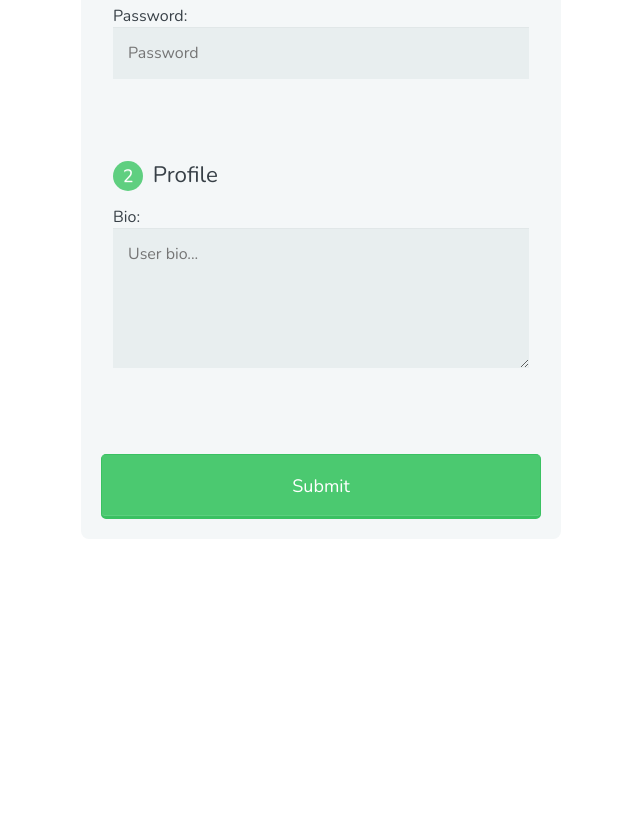
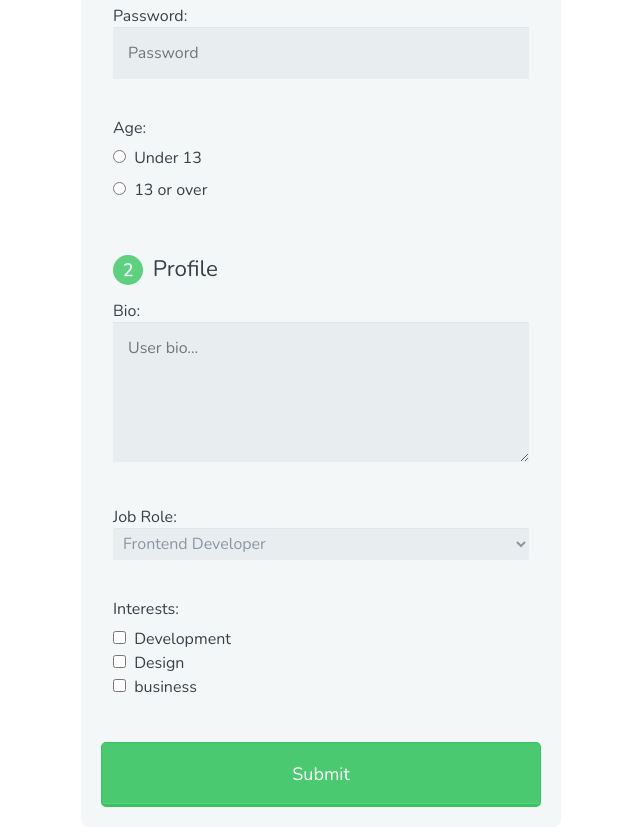
Before and after one commit to clintonhays/practice-dump, a plain HTML site: page Practice Files/forms practice/index.html in a window 1280 px wide. Shown: the part 360-1197 px from the top of the page, without its empty margins (319-959 px from the left). Before the commit the page ends 909 px from the top, so only its background shows below. Drawn offline with nearby package versions, Linux system fonts and the light colour scheme.

Commit message:
add select, radio, and checkboxes

```diff
--- a/Practice Files/forms practice/css/main.css
+++ b/Practice Files/forms practice/css/main.css
@@ -1,4 +1,6 @@
-*, *:before, *:after {
+*,
+*:before,
+*:after {
   -moz-box-sizing: border-box;
   -webkit-box-sizing: border-box;
   box-sizing: border-box;
@@ -34,7 +36,7 @@ input[type="time"],
 input[type="url"],
 textarea,
 select {
-  background: rgba(255,255,255,0.1);
+  background: rgba(255, 255, 255, 0.1);
   border: none;
   font-size: 16px;
   height: auto;
@@ -44,12 +46,13 @@ select {
   width: 100%;
   background-color: #e8eeef;
   color: #8a97a0;
-  box-shadow: 0 1px 0 rgba(0,0,0,0.03) inset;
+  box-shadow: 0 1px 0 rgba(0, 0, 0, 0.03) inset;
   margin-bottom: 30px;
 }
 
 input[type="radio"],
 input[type="checkbox"] {
+  display: inline;
   margin: 0 4px 8px 0;
 }
 
@@ -61,7 +64,7 @@ select {
 
 button {
   padding: 19px 39px 18px 39px;
-  color: #FFF;
+  color: #fff;
   background-color: #4bc970;
   font-size: 18px;
   text-align: center;
@@ -70,7 +73,7 @@ button {
   width: 100%;
   border: 1px solid #3ac162;
   border-width: 1px 1px 3px;
-  box-shadow: 0 -1px 0 rgba(255,255,255,0.1) inset;
+  box-shadow: 0 -1px 0 rgba(255, 255, 255, 0.1) inset;
   margin-bottom: 10px;
 }
 
@@ -104,14 +107,12 @@ label.light {
   margin-right: 4px;
   line-height: 30px;
   text-align: center;
-  text-shadow: 0 1px 0 rgba(255,255,255,0.2);
+  text-shadow: 0 1px 0 rgba(255, 255, 255, 0.2);
   border-radius: 100%;
 }
 
 @media screen and (min-width: 480px) {
-
   form {
     max-width: 480px;
   }
-
 }
--- a/Practice Files/forms practice/index.html
+++ b/Practice Files/forms practice/index.html
@@ -32,6 +32,18 @@
             <input type="password" name="user_password" id="password" placeholder="Password">
           </label>
 
+          <label>Age:</label>
+          <label for="under_13">
+            <input class="light" type="radio" name="user_age" id="under_13" value="under_13">
+            Under 13
+          </label>
+
+          <label for="over_13">
+            <input class="light" type="radio" name="user_age" id="over_13" value="over_13">
+            13 or over
+          </label>
+
+
         </fieldset>
 
         <fieldset>
@@ -42,6 +54,46 @@
             <textarea name="user_bio" id="bio" cols="30" rows="5" placeholder="User bio..."></textarea>
           </label>
 
+          <label for="job">
+            Job Role:
+            <select name="user_job" id="job">
+              <optgroup label="Web Development">
+                <option value="frontend_developer">Frontend Developer</option>
+                <option value="php_developer">PHP Developer</option>
+                <option value="python_developer">Python Developer</option>
+                <option value="rails_developer">Rails Developer</option>
+                <option value="web_designer">Web Designer</option>
+                <option value="wordpress_developer">Wordpress Developer</option>
+              </optgroup>
+              <optgroup label="Mobile Developer">
+                <option value="android_developer">Android Developer</option>
+                <option value="ios_developer">iOS Developer</option>
+                <option value="mobile_designer">Mobile Designer</option>
+              </optgroup>
+              <optgroup label="Business">
+                <option value="business_owner">Business Owner</option>
+                <option value="freelancer">Freelancer</option>
+              </optgroup>
+            </select>
+          </label>
+
+          <label>Interests:</label>
+
+          <label class="light" for="development">
+            <input type="checkbox" name="user_interest" id="development" value="interest_development">
+            Development
+          </label><br>
+
+          <label class="light" for="design">
+            <input type="checkbox" name="user_interest" id="design" value="interest_design">
+            Design
+          </label><br>
+
+          <label class="light" for="business">
+            <input type="checkbox" name="user_interest" id="business" value="interest_business">
+            business
+          </label>
+
         </fieldset>
 
           <button type="submit">Submit</button>
```
